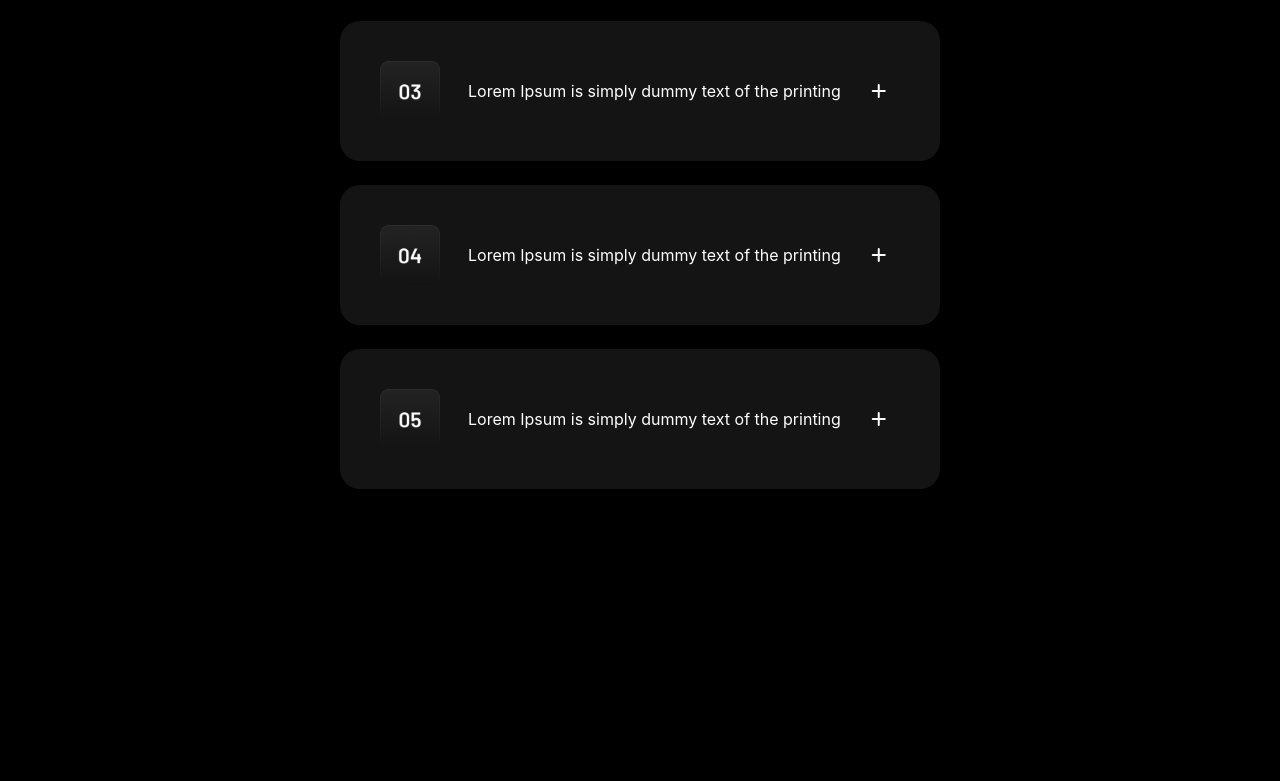
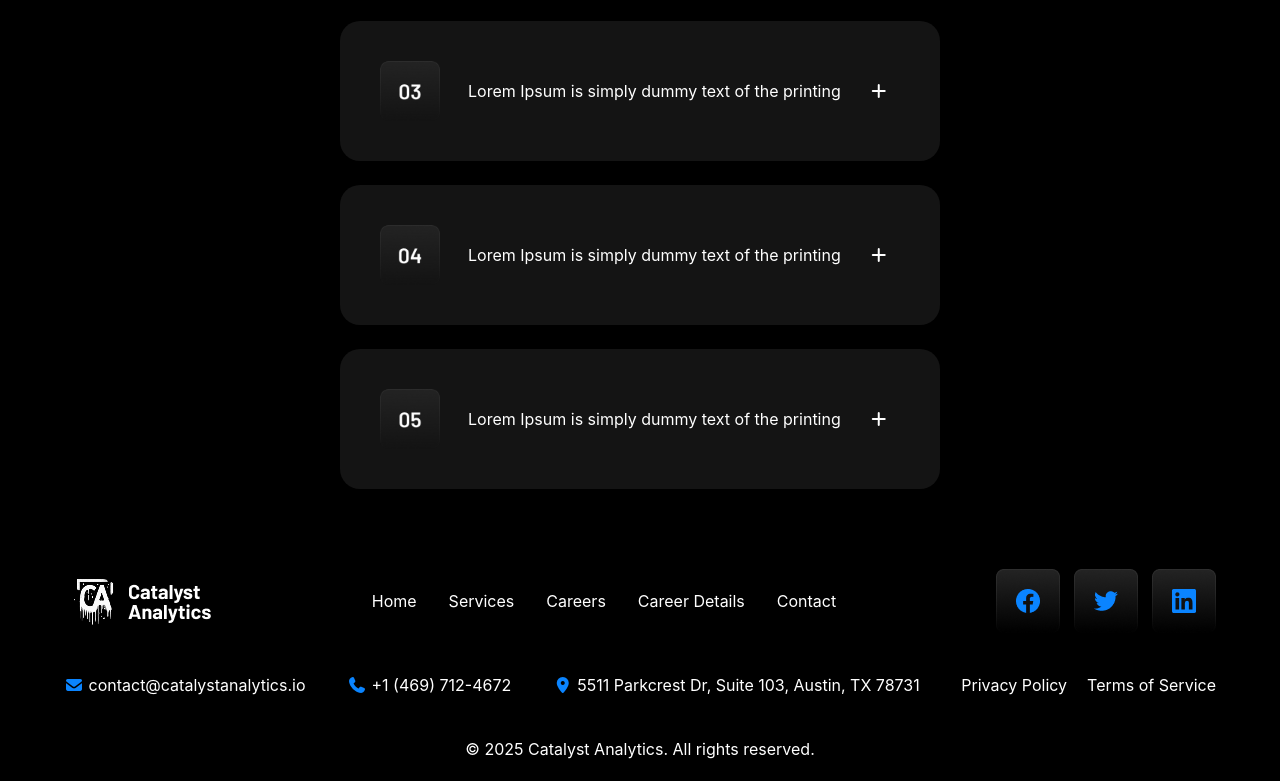
Before and after one commit to Hojiakbar-art/Git-exam-3, a website: page index.html in a window 1280 px wide. Shown: the part 2133-2914 px from the top of the page. Before the commit the page ends 2622 px from the top, so only its background shows below. Drawn offline with nearby package versions, Linux system fonts and the light colour scheme; files that its build step writes are made by us from their sources.

Commit message:
first commit of page2

```diff
--- a/index.html
+++ b/index.html
@@ -11,8 +11,8 @@
     <header class="w-[90%] lg:max-w-300 m-auto flex justify-between items-center p-[20px_0]">
         <img src="./src/Logo (3).png" alt="">
         <nav class="hidden lg:flex lg:gap-8 lg:items-center">
-            <a href="#">Home</a>
-            <a href="#">Services</a>
+            <a href="./index.html">Home</a>
+            <a href="">Services</a>
             <a href="#">Careers</a>
             <a href="#">Career Details</a>
             <a href="#">Contact</a>
@@ -123,5 +123,29 @@
             </div>
         </div>
     </section>
+
+    <footer class="w-[90%] lg:max-w-300 m-auto p-[20px_0] flex flex-col gap-10 mt-15">
+        <div class=" flex justify-between items-center ">
+            <img src="./src/Logo (3).png" alt="">
+            <nav class="hidden lg:flex lg:gap-8 lg:items-center">
+            <a href="#">Home</a>
+            <a href="#">Services</a>
+            <a href="#">Careers</a>
+            <a href="#">Career Details</a>
+            <a href="#">Contact</a>
+        </nav>
+        <img src="./src/Buttons Container.png" alt="">
+        </div>
+        <div class=" flex justify-between items-center ">
+            <p><i class="fa-solid fa-envelope text-[#0A84FF]"></i> contact@catalystanalytics.io</p>
+            <p><i class="fa-solid fa-phone text-[#0A84FF]"></i> +1 (469) 712-4672</p>
+            <p><i class="fa-solid fa-location-dot text-[#0A84FF]"></i> 5511 Parkcrest Dr, Suite 103, Austin, TX 78731</p>
+            <div class="flex items-center gap-5 ">
+                <p>Privacy Policy</p>
+                <p>Terms of Service</p>
+            </div>
+        </div>
+        <h1 class="text-center">© 2025 Catalyst Analytics. All rights reserved.</h1>
+    </footer>
 </body>
 </html>
--- /dev/null
+++ b/main.html
@@ -0,0 +1,11 @@
+<!DOCTYPE html>
+<html lang="en">
+<head>
+    <meta charset="UTF-8">
+    <meta name="viewport" content="width=device-width, initial-scale=1.0">
+    <title>Document</title>
+</head>
+<body>
+
+</body>
+</html>
```
Also changed, not shown: src/Buttons Container.png (added).
